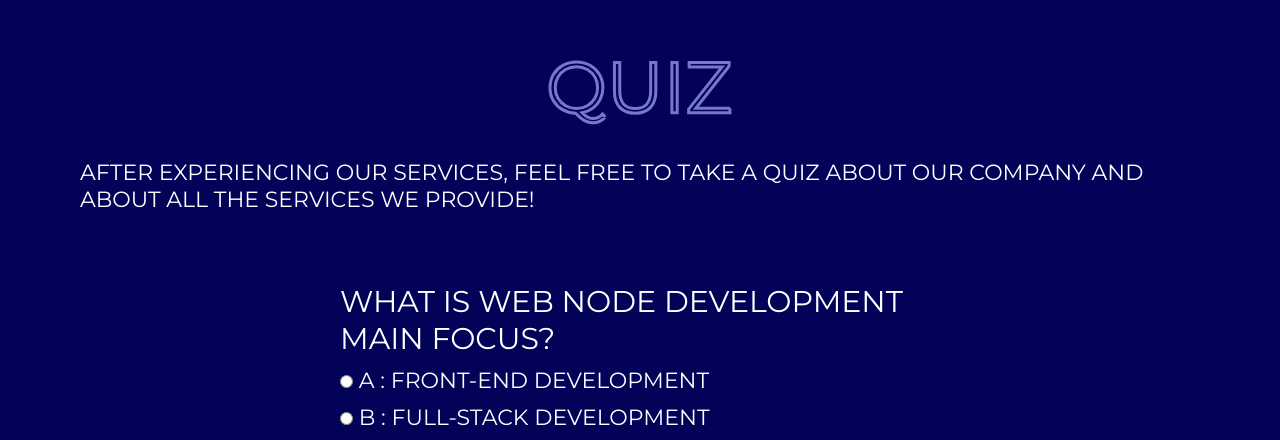
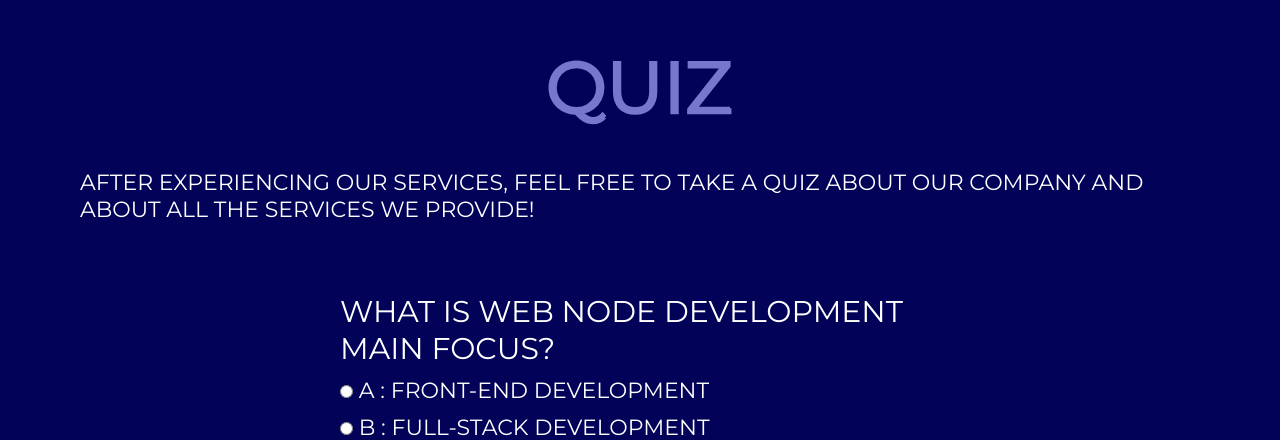
Before and after one commit to Eduardo-22002197/pw_proj_final, a Django app: page /quiz in a window 1280 px wide. Shown: the part 84-524 px from the top of the page. Run offline with Django 3.2, Linux system fonts and the light colour scheme; parts of the project's set-up code (start-up, migrations or seed data) failed here and were passed over.

Commit message:
Quiz page title letters fill.

```diff
--- a/proj2/static/proj2/style.css
+++ b/proj2/static/proj2/style.css
@@ -1095,6 +1095,11 @@ button:hover {
     margin-top: 40px;
 }
 
+.img9 {
+    margin-bottom: 10px;
+    animation: fillLetters 1s ease-in-out forwards 2.6s;
+}
+
 .img9 path:nth-child(1) {
     stroke-dasharray: 353.3142395019531;
     stroke-dashoffset: 353.3142395019531;
```
